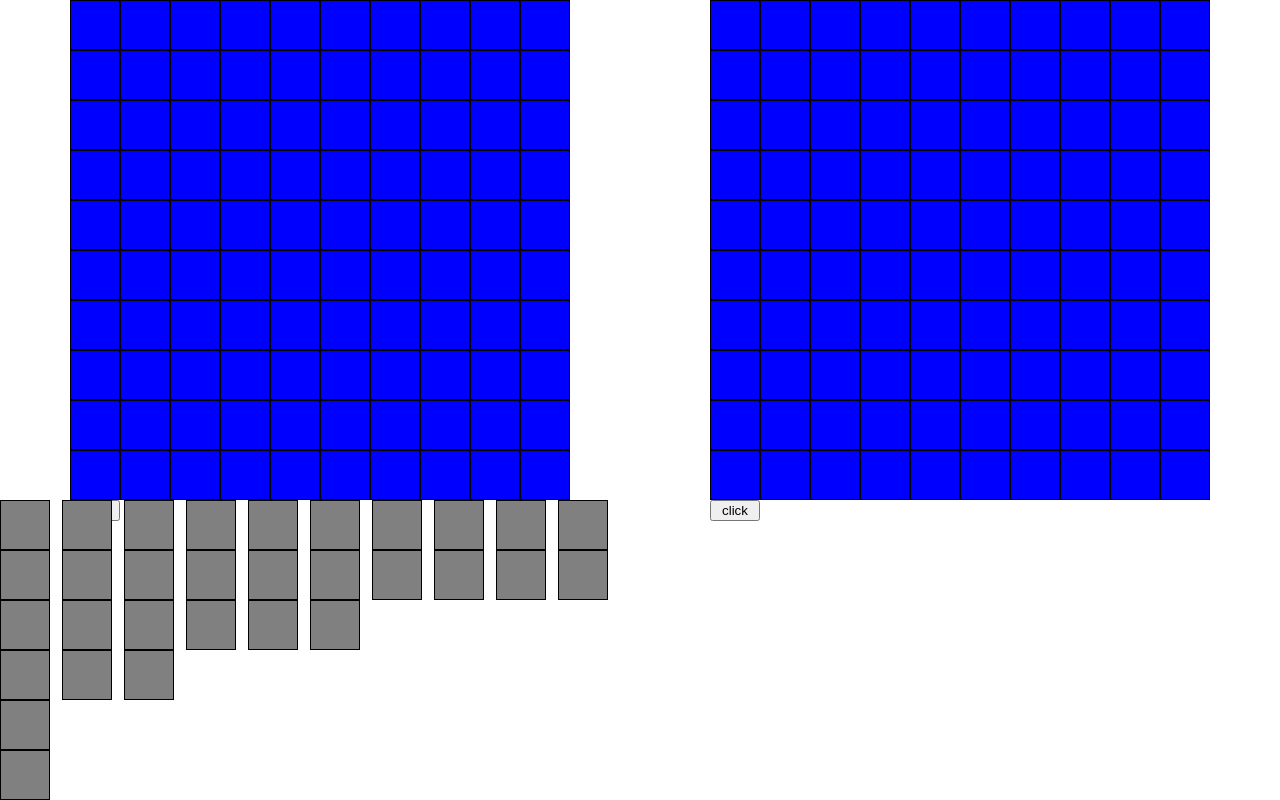
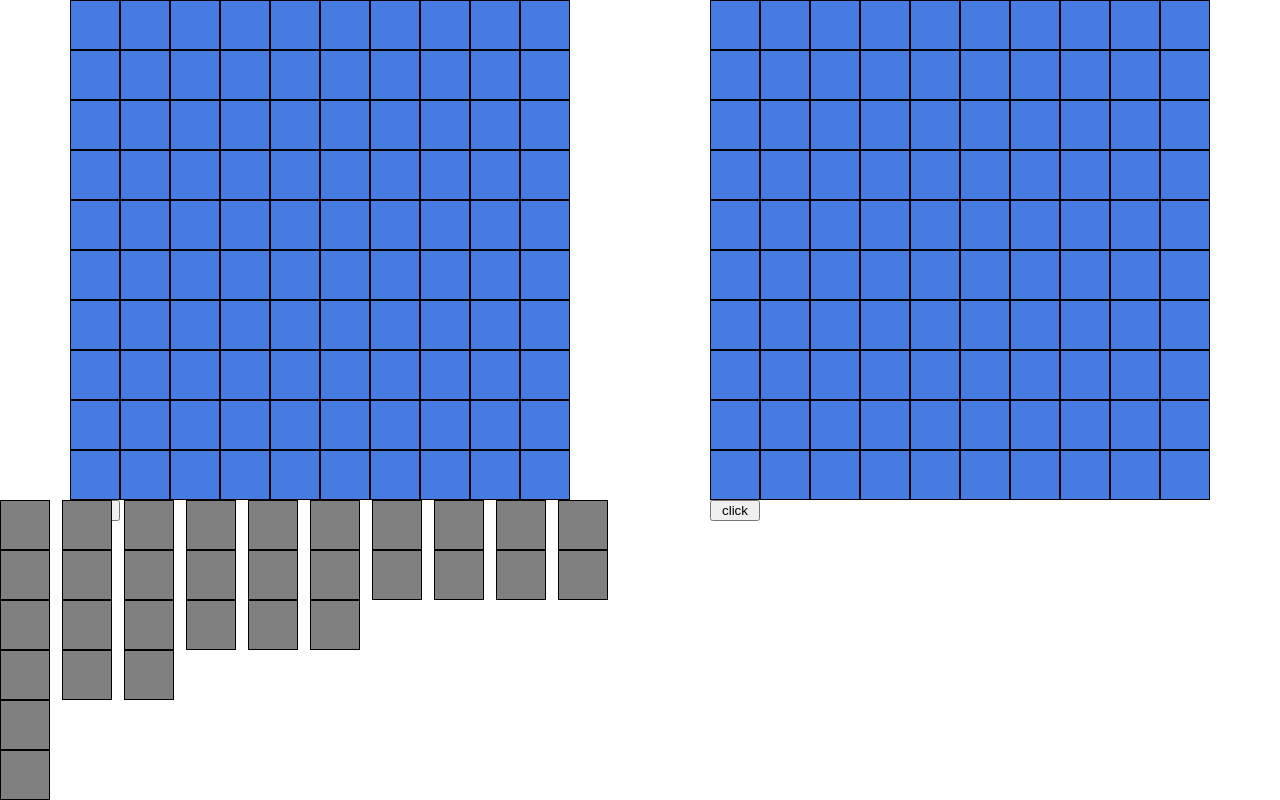
Before and after one commit to pafirmin/battleships, a React (Create React App) app: page / in a window 1280 px wide. Built offline with nearby package versions, Linux system fonts and the light colour scheme.

Commit message:
functioning game

```diff
--- a/src/App.js
+++ b/src/App.js
@@ -1,7 +1,6 @@
 import GameBoard from './components/GameBoard'
 import { useState, useEffect } from 'react'
 import ShipYard from './components/ShipYard';
-import { computerTurn } from './Computer'
 
 function App() {
 
@@ -12,19 +11,11 @@ function App() {
       currentPlayer === 'player' ? 'computer' : 'player')
   }
 
-  useEffect(() => {
-    if (currentPlayer === 'computer')
-    computerTurn()
-  })
-
-  console.log(currentPlayer)
-
-
   return (
     <div className="App">
       <div className="boards-container">
-        <GameBoard player='player' switchPlayer={switchPlayer} />
-        <GameBoard player='computer' switchPlayer={switchPlayer} />
+        <GameBoard player='player' switchPlayer={switchPlayer} currentPlayer={currentPlayer} />
+        <GameBoard player='computer' switchPlayer={switchPlayer} currentPlayer={currentPlayer} />
       </div>
       <ShipYard />
     </div>
--- a/src/Computer.js
+++ b/src/Computer.js
@@ -1,8 +1,18 @@
-  const computerTurn = () => {
-    const targets = document.querySelectorAll('.player')
-    const index = Math.floor(Math.random() * 100)
 
-    setTimeout(()=>targets[index].click(), 500)
+
+const computerTurn = () => {
+  let targets = document.querySelectorAll('.player')
+  let index = Math.floor(Math.random() * 100)
+  const target = targets[index]
+
+  if (
+    target.classList.contains('miss') ||
+    target.classList.contains('hit')
+  ) {
+    computerTurn()
+  } else {
+    target.click()
   }
+}
 
-  export { computerTurn }
+export { computerTurn }
--- a/src/components/GameBoard.js
+++ b/src/components/GameBoard.js
@@ -2,6 +2,7 @@ import React, { useEffect, useState } from 'react';
 import { Ship } from './Ship';
 import GridSquare from './GridSquare';
 import _ from 'lodash';
+import  {computerTurn} from '../Computer'
 
 const GameBoard = (props) => {
   const [ships, setShips] = useState([]);
@@ -12,7 +13,10 @@ const GameBoard = (props) => {
     }
   }, [ships])
 
-
+  useEffect(() => {
+    if (props.currentPlayer === 'computer')
+      setTimeout(()=>computerTurn(), 500)
+  })
 
   const placeShip = (coords, data) => {
     const shipData = JSON.parse(data)
@@ -123,6 +127,7 @@ const GameBoard = (props) => {
             placeShip={placeShip}
             player={props.player}
             switchPlayer={props.switchPlayer}
+            currentPlayer={props.currentPlayer}
           />)
       }
     }
--- a/src/components/GridSquare.js
+++ b/src/components/GridSquare.js
@@ -12,11 +12,11 @@ const GridSquare = (props) => {
   })
 
   const handleClick = () => {
-    if (!clicked) {
+    if (!clicked && props.currentPlayer !== player) {
       setClicked(true)
       makeShot()
     } else {
-      console.log('already clicked')
+      return 'already clicked'
     }
   }
 
@@ -50,7 +50,6 @@ const GridSquare = (props) => {
       onDrop={(e) => drop(e)}
       onDragOver={(e) => allowDrop(e)}
     >
-
     </div>
   )
 }
--- a/src/index.css
+++ b/src/index.css
@@ -89,7 +89,7 @@ a:visited {
 }
 
 .clear {
-  background-color: blue;
+  background-color: rgb(70, 124, 226);
 }
 
 .hit {
```
